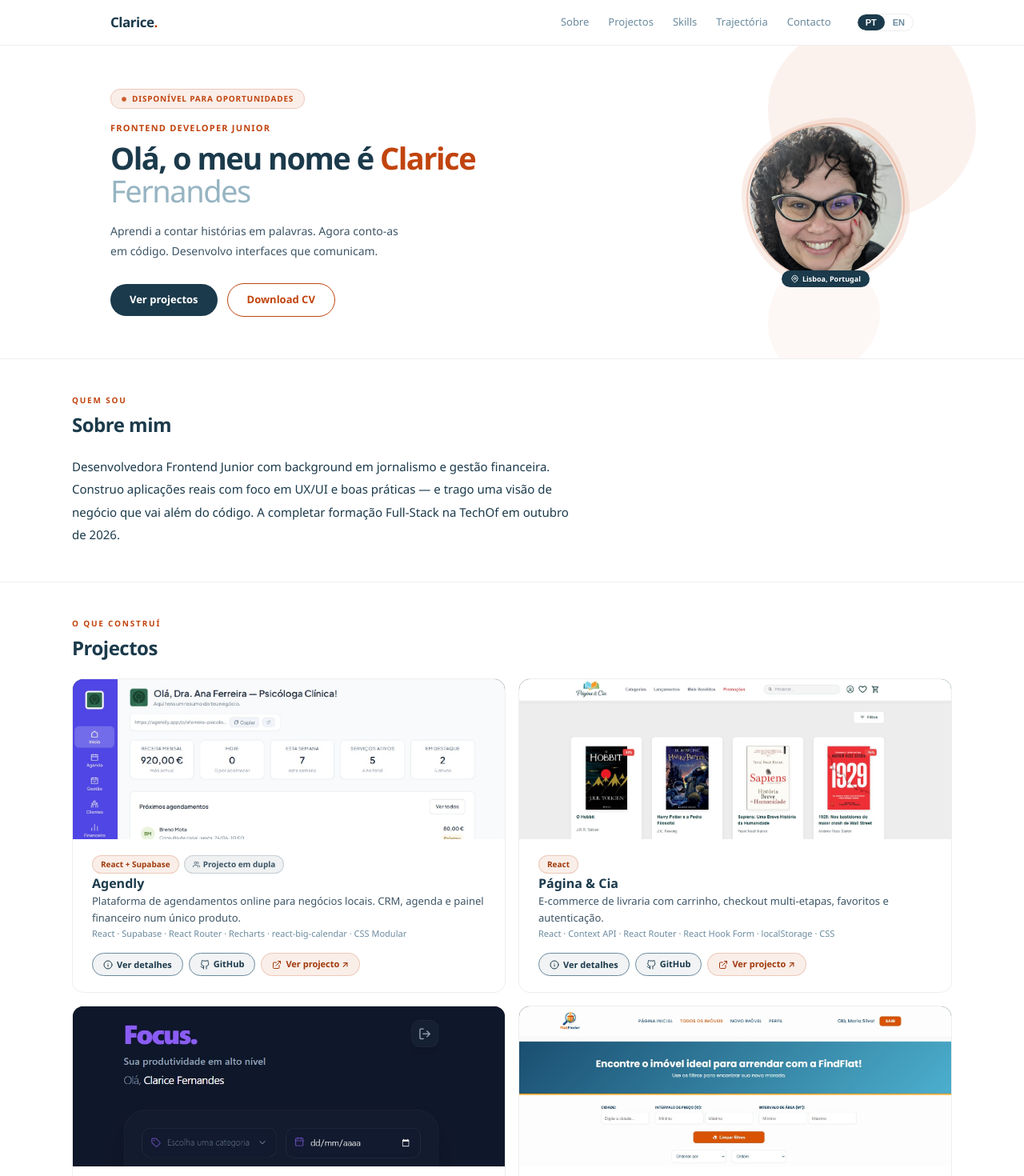
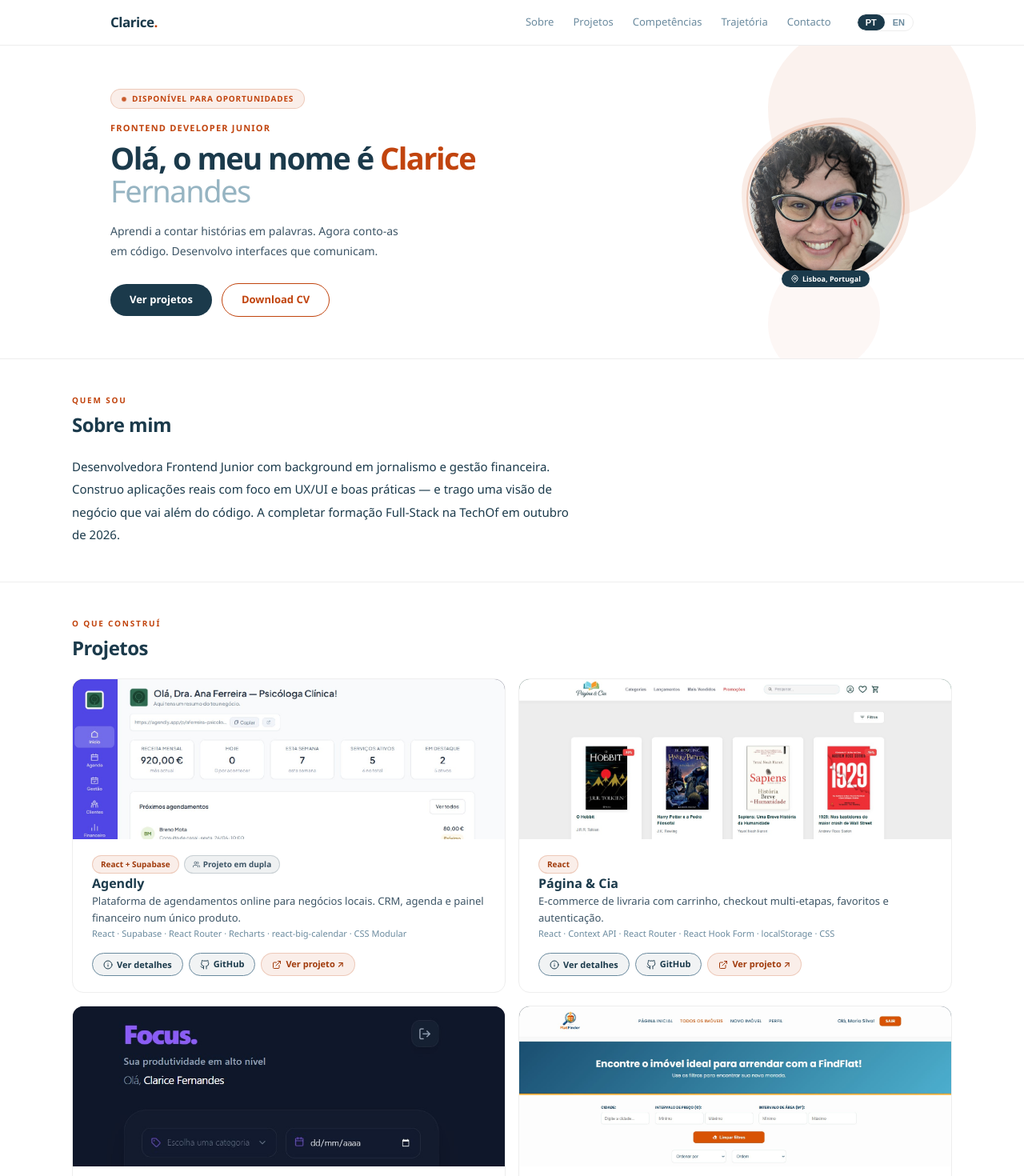
Before and after one commit to ClaFernandes/portfolio-clarice, a React (Vite) app: page / in a window 1280 px wide. Shown: the top 1470 px of the page at 80% size. Built offline with nearby package versions, Linux system fonts and the light colour scheme.

Commit message:
corrigir traduções e footer

```diff
--- a/src/components/Footer.jsx
+++ b/src/components/Footer.jsx
@@ -1,4 +1,5 @@
-import { FiGithub, FiLinkedin, FiHeart } from "react-icons/fi";
+import { FiGithub, FiLinkedin } from "react-icons/fi";
+import { AiFillHeart } from "react-icons/ai";
 import translations from "../data/translations";
 import "../styles/footer.css";
 
@@ -29,7 +30,7 @@ function Footer({ lang }) {
 
           <p className="footer__credit">
             {lang === 'pt' ? 'Feito com' : 'Built with'}{' '}
-            <FiHeart size={12} style={{ color: 'var(--terracota)', verticalAlign: 'middle', margin: '0 2px' }} aria-hidden="true" />
+            <AiFillHeart size={13} style={{ color: '#C1440E', verticalAlign: 'middle', margin: '0 2px' }} aria-hidden="true" />
             {' '}React
           </p>
 
--- a/src/data/translations.js
+++ b/src/data/translations.js
@@ -3,9 +3,9 @@ const translations = {
   pt: {
     nav: {
       about: "Sobre",
-      projects: "Projectos",
-      skills: "Skills",
-      timeline: "Trajectória",
+      projects: "Projetos",
+      skills: "Competências",
+      timeline: "Trajetória",
       contact: "Contacto",
     },
 
@@ -16,7 +16,7 @@ const translations = {
       name: "Clarice",
       surname: "Fernandes",
       desc: "Aprendi a contar histórias em palavras. Agora conto-as em código. Desenvolvo interfaces que comunicam.",
-      btnProjects: "Ver projectos",
+      btnProjects: "Ver projetos",
       btnCV: "Download CV",
       location: "Lisboa, Portugal",
     },
@@ -29,16 +29,16 @@ const translations = {
 
     projects: {
       eyebrow: "O que construí",
-      title: "Projectos",
-      btnSee: "Ver projecto ↗",
+      title: "Projetos",
+      btnSee: "Ver projeto ↗",
       btnGithub: "Ver no GitHub ↗",
-      teamBadge: "Projecto em dupla",
+      teamBadge: "Projeto em dupla",
       seeMore: "Ver mais no GitHub ↗",
     },
 
     skills: {
-      eyebrow: "Ferramentas",
-      title: "Skills",
+      eyebrow: "Competências",
+      title: "Competências",
       dev: "Desenvolvimento",
       tools: "Ferramentas",
       langs: "Idiomas",
@@ -46,7 +46,7 @@ const translations = {
 
     timeline: {
       eyebrow: "Percurso",
-      title: "Trajectória",
+      title: "Trajetória",
       now: "agora",
     },
 
@@ -114,7 +114,7 @@ const translations = {
     },
 
     skills: {
-      eyebrow: "Tools",
+      eyebrow: "Skills",
       title: "Skills",
       dev: "Development",
       tools: "Tools",
```
